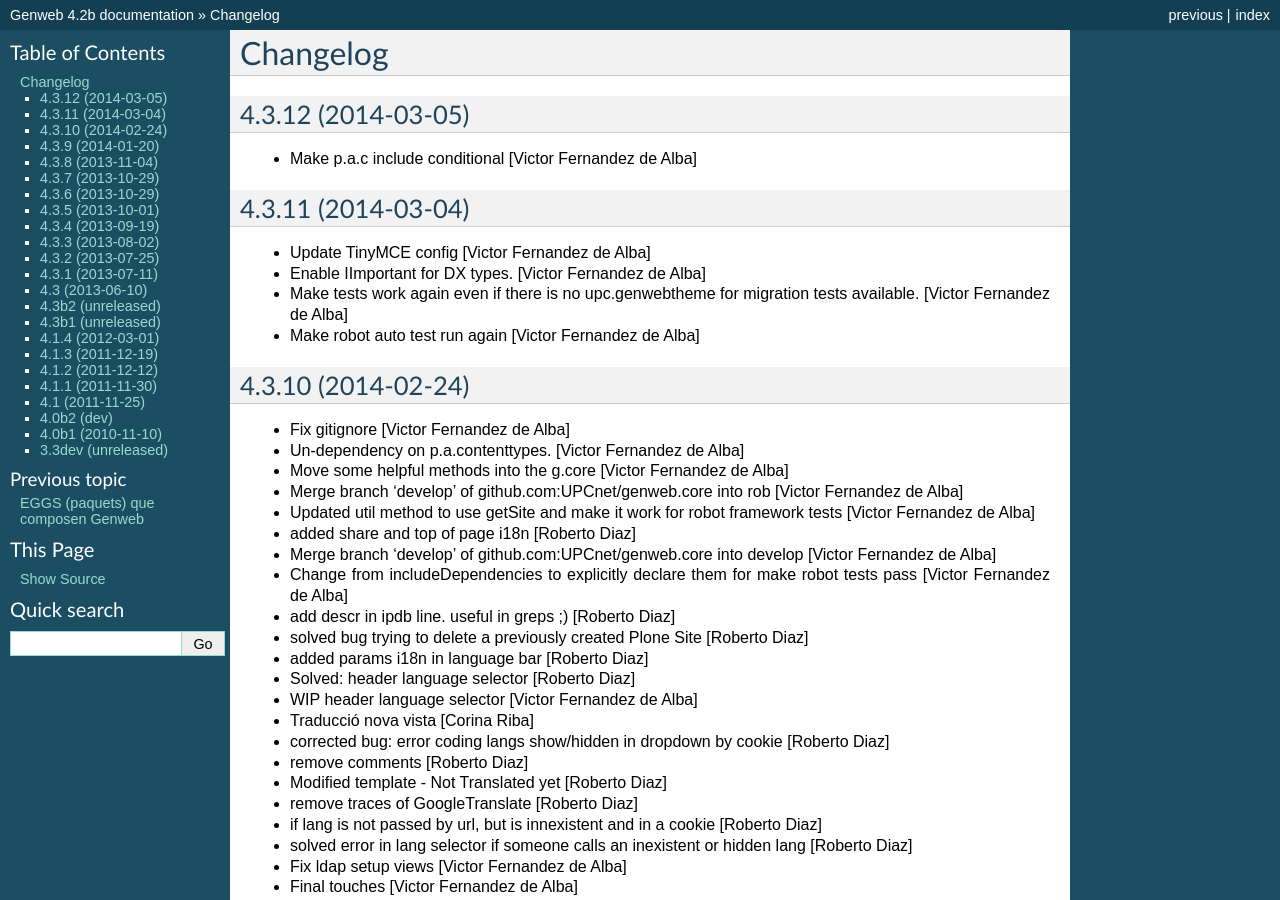
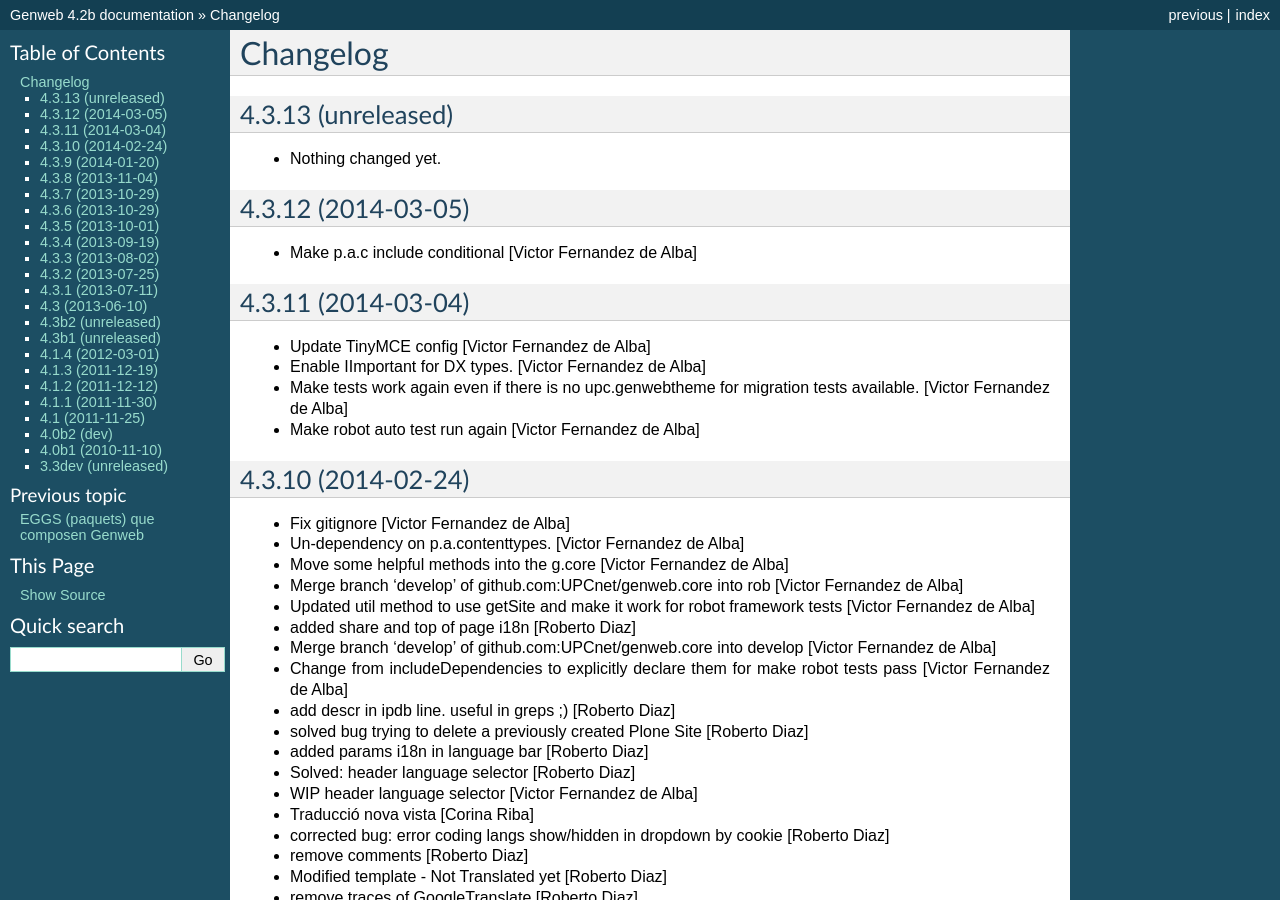
Before and after one commit to UPCnet/genweb.core, a Sphinx documentation site: the page built from docs/HISTORY.rst, in a window 1280 px wide and 900 px high. Built offline with Sphinx 7.4.7, drawn with Linux system fonts in a browser that asks for light colours.

Commit message:
Back to development: 4.3.13

```diff
--- a/docs/HISTORY.rst
+++ b/docs/HISTORY.rst
@@ -1,5 +1,11 @@
 Changelog
 =========
+
+4.3.13 (unreleased)
+-------------------
+
+- Nothing changed yet.
+
 
 4.3.12 (2014-03-05)
 -------------------
--- a/setup.py
+++ b/setup.py
@@ -1,7 +1,7 @@
 from setuptools import setup, find_packages
 import os
 
-version = '4.3.12'
+version = '4.3.13.dev0'
 
 README = open("README.rst").read()
 HISTORY = open(os.path.join("docs", "HISTORY.rst")).read()
```
